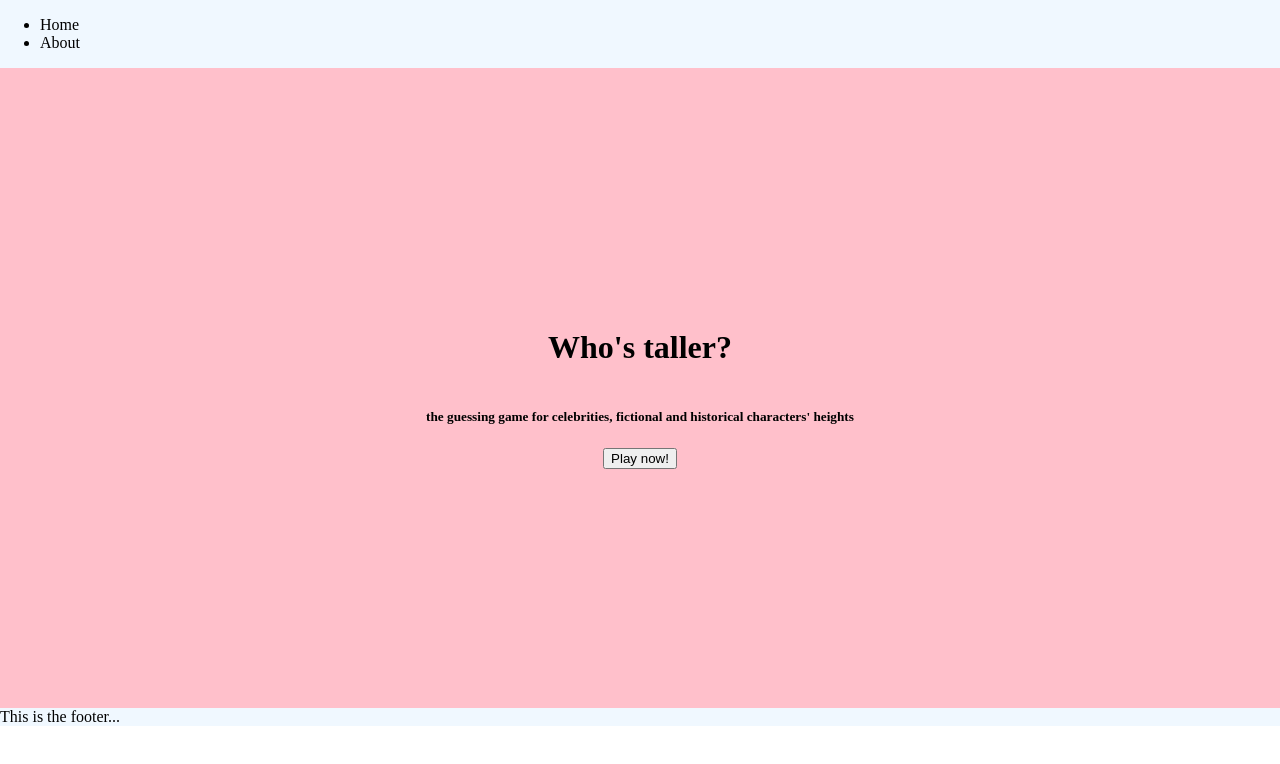
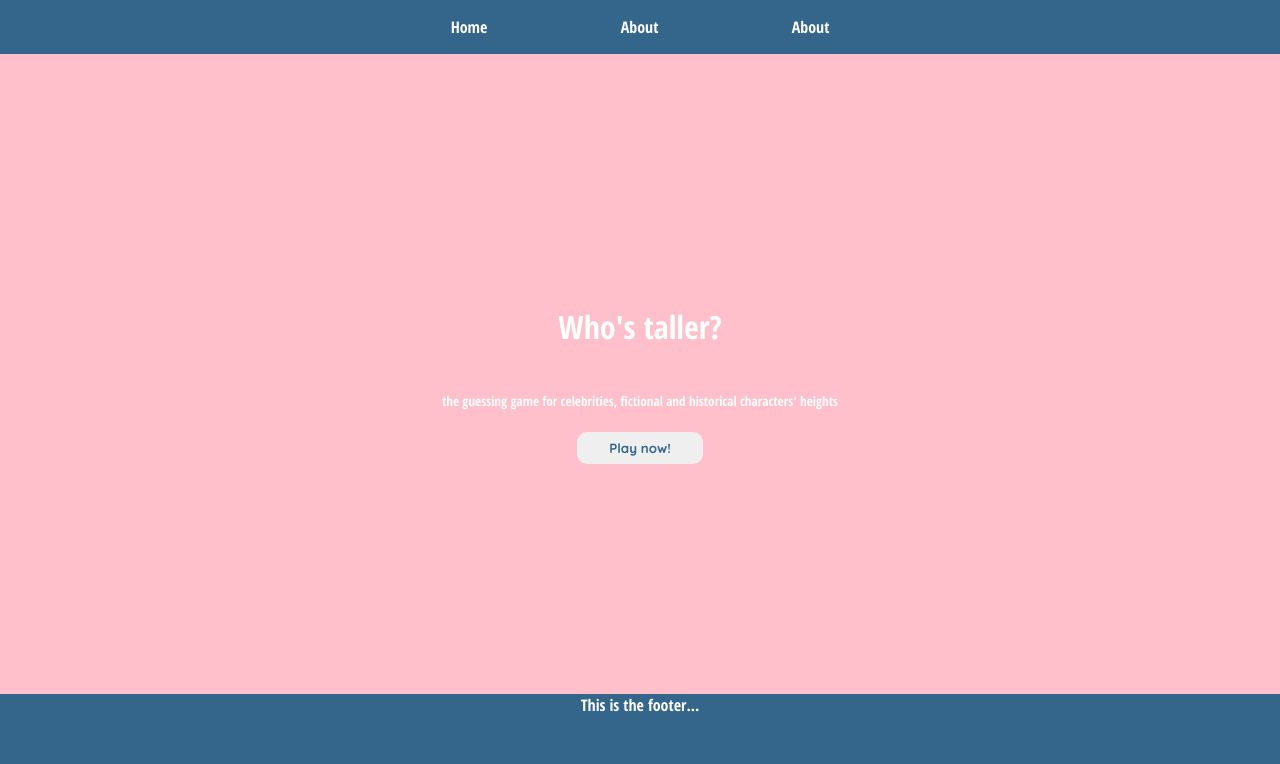
Before and after one commit to alessioitalo/nextjs-whos-taller, a Next.js app: page / in a window 1280 px wide. Shown: the top 764 px of the page. Built offline with nearby package versions, Linux system fonts and the light colour scheme; no server answers; the database is empty.

Commit message:
added card styling

```diff
--- a/components/Half.js
+++ b/components/Half.js
@@ -1,13 +1,15 @@
-import { StyledHalf } from './styled';
+import { StyledHalf, StyledButton, StyledOverlay } from './styled';
 
 const Half = ({ character, onClick }) => {
   return (
     <StyledHalf photo={character.photo}>
-      {character.name}
-      {character.bio}
-      {character.credit}
-      <h1 style={{color: 'white', fontSize: '3rem'}}>{character.height}</h1>
-      <button  onClick={onClick}>THis!</button>
+      <div className="name">{character.name}</div>
+      <div className="bio">{character.bio}</div>
+      <span className='credit'>Photo: {character.credit}</span>
+      <StyledOverlay>
+      <StyledButton onClick={onClick}>Choose</StyledButton>
+      </StyledOverlay>
+
     </StyledHalf>
   );
 };
--- a/components/Main.js
+++ b/components/Main.js
@@ -1,6 +1,6 @@
 import React, { useContext } from 'react';
 import TallerContext from '../context/taller-context';
-import { StyledMain } from './styled';
+import { StyledMain, StyledButton } from './styled';
 
 const Main = () => {
   const ctx = useContext(TallerContext);
@@ -12,7 +12,7 @@
         the guessing game for celebrities, fictional and historical characters'
         heights
       </h5>
-      <button onClick={() => ctx.setGameOn(true)}>Play now!</button>
+      <StyledButton onClick={() => ctx.setGameOn(true)}>Play now!</StyledButton>
     </StyledMain>
   );
 };
--- a/components/Navbar.js
+++ b/components/Navbar.js
@@ -11,6 +11,9 @@
         <li>
           <Link href='/about'>About</Link>
         </li>
+        <li>
+          <Link href='/about'>About</Link>
+        </li>
       </ul>
       </StyledNavbar>
   );
--- a/components/styled.js
+++ b/components/styled.js
@@ -2,8 +2,9 @@
 
 export const StyledNavbar = styled.nav`
   display: flex;
-  background: aliceblue;
   height: 10%;
+  display: flex;
+  justify-content: center;
 `;
 
 export const StyledMain = styled.main`
@@ -30,27 +31,107 @@
 
 export const StyledHalf = styled.div`
   width: 50%;
-  min-height:  40rem;
-  border: 2px solid black;
+  min-height: 40rem;
   background-image: ${(props) => `url(${props.photo})`};
   background-repeat: no-repeat;
   background-size: cover;
+  background-position-y: 10%;
+  text-shadow: -1px -1px 0 hsl(205, 46%, 37%), 1px -1px 0 hsl(205, 46%, 37%),
+    -1px 1px 0 hsl(205, 46%, 37%), 1px 1px 0 hsl(205, 46%, 37%);
+
+  border-top: 2px solid white;
+  border-bottom: 2px solid white;
+  border-left: 1px solid white;
+  border-right: 1px solid white;
+
+
+  display: flex;
+  flex-direction: column;
+  align-items: center;
+  text-align: center;
+  position: relative;
+  font-family: 'Quicksand', sans-serif;
+  font-weight: 700;
+
+  .name {
+    font-size: 3rem;
+  }
+
+  .bio {
+    font-size: 1.5rem;
+  }
+
+  .credit {
+    position: absolute;
+    bottom: 0;
+    right: 0;
+  }
 `;
 
 export const StyledScore = styled.div`
   background: white;
-  border: 2px solid black;
-  border-radius: 20px;
-  width: 20%;
+  border-radius: 50%;
+  height: 4rem;
+  width: 4rem;
+  ${'' /* border: 2px solid white; */}
+  padding: 3rem;
+  text-align: center;
   color: black;
-  font-size: 2rem;
+  font-size: 1rem;
   height: 4rem;
   position: absolute;
+  display: flex;
+  justify-content: center;
+  align-items: center;
+
+  border: 2px solid white;
+
+  font-family: 'Quicksand', sans-serif;
+  font-weight: 700;
+  color: white;
+  background-color: hsl(205, 46%, 37%);
 `;
 
 export const StyledFooter = styled.footer`
   background: aliceblue;
   display: flex;
   flex-direction: column;
+  justify-content: center;
+  align-items: center;
+  background-color: hsl(205, 46%, 37%);
   ${'' /* height: %; */}
 `;
+
+export const StyledButton = styled.button`
+  border-radius: 10px;
+  border: none;
+  padding: 0.5rem 2rem;
+  cursor: pointer;
+  font-family: 'Quicksand', sans-serif;
+  font-weight: 700;
+  color: hsl(205, 46%, 37%);
+
+  &:hover {
+    background-color: hsl(205, 46%, 37%);
+    color: white;
+    outline: 2px solid white;
+  }
+`;
+export const StyledOverlay = styled.div`
+  width: 100%;
+  height: 100%;
+  position: absolute;
+  top: 0;
+  left: 0;
+  ${'' /* background: hsla(205, 46%, 37%, 0); */}
+  background: hsla(205, 46%, 37%, 0.7);
+  opacity: 0;
+  display: flex;
+  flex-direction: column;
+  justify-content: center;
+  align-items: center;
+
+  &:hover {
+    opacity: 1;
+  }
+`;
--- a/styles/globals.css
+++ b/styles/globals.css
@@ -1,8 +1,12 @@
+@import url('https://fonts.googleapis.com/css2?family=Open+Sans+Condensed:wght@700&display=swap');
+@import url('https://fonts.googleapis.com/css2?family=Open+Sans+Condensed:wght@700&family=Quicksand:wght@400;500;700&display=swap');
 html,
 body {
   padding: 0;
   margin: 0;
-
+  font-family: 'Open Sans Condensed', sans-serif;
+  background-color: hsl(205,46%,37%);
+  color: white;
 }
 
 a {
@@ -10,6 +14,17 @@
   text-decoration: none;
 }
 
+ul{
+  padding: 0;
+  width: 40%;
+  display: flex;
+  justify-content: space-around;
+}
+
+li{
+  list-style: none;
+}
+
 * {
   box-sizing: border-box;
 }
```
